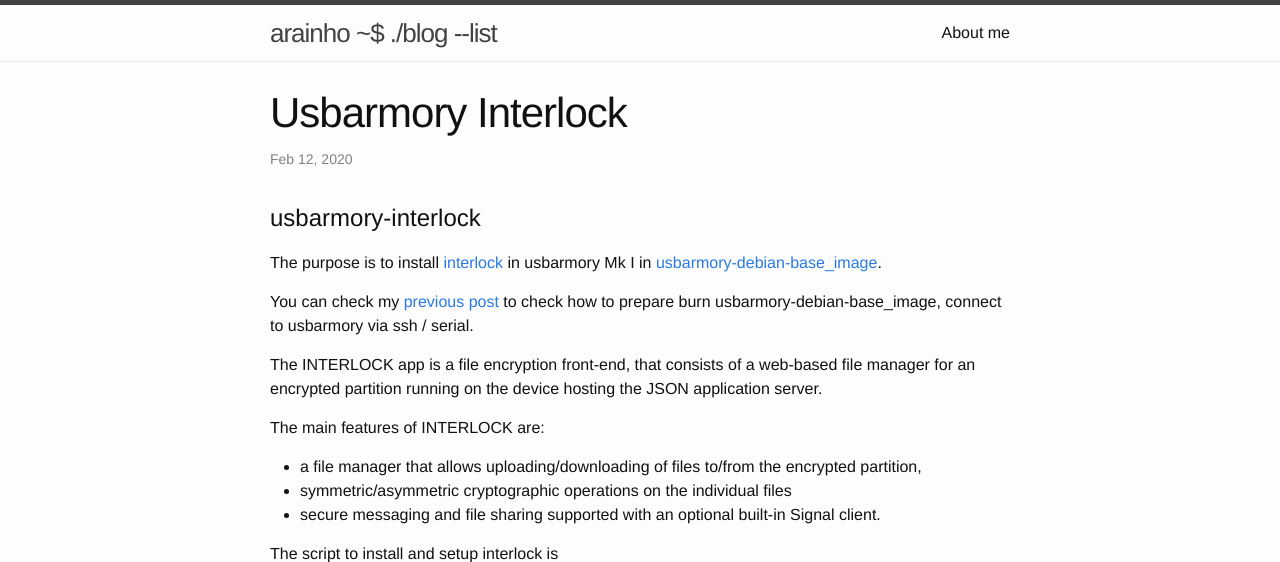
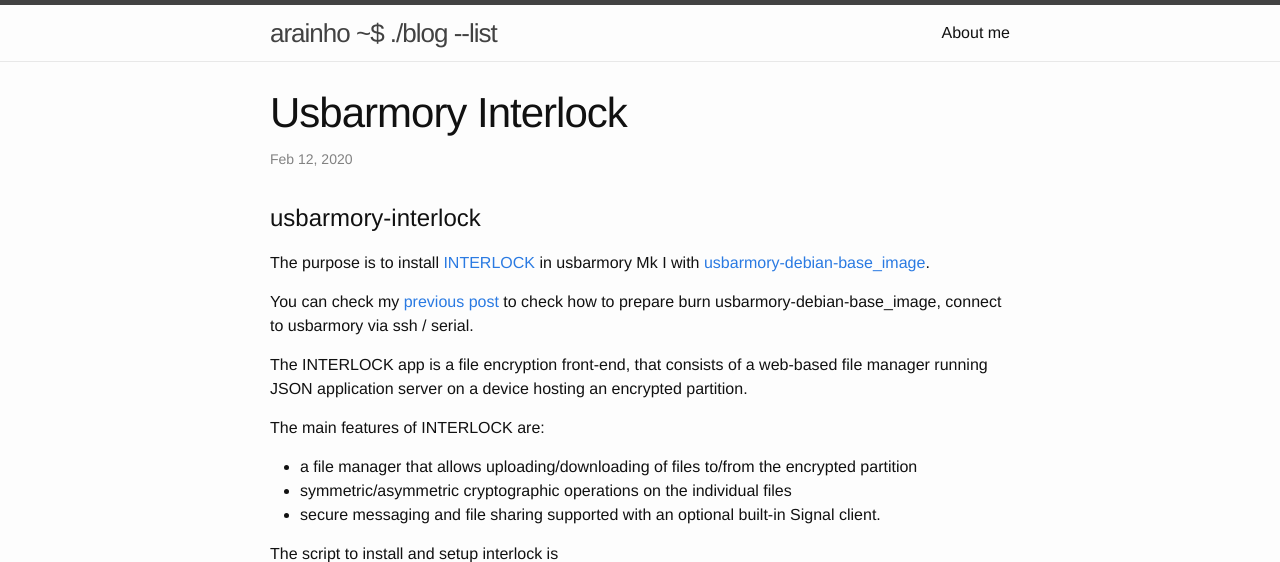
Before and after one commit to arainho/arainho.github.io, a Jekyll site: the page built from _posts/2020-02-12-usbarmory-interlock.md, in a window 1280 px wide, cut to the strip 0-562 px from the top of the page. Built offline with Jekyll 4.4.1, drawn with Linux system fonts in a browser that asks for light colours; our own code applies the rules of GitHub Pages for plain Markdown files.

Commit message:
fix small typos

```diff
--- a/_posts/2020-02-12-usbarmory-interlock.md
+++ b/_posts/2020-02-12-usbarmory-interlock.md
@@ -1,16 +1,15 @@
 # usbarmory-interlock
 
-The purpose is to install [interlock](https://github.com/f-secure-foundry/interlock) in usbarmory Mk I in [usbarmory-debian-base_image](https://github.com/f-secure-foundry/usbarmory-debian-base_image).
+The purpose is to install [INTERLOCK](https://github.com/f-secure-foundry/interlock) in usbarmory Mk I with [usbarmory-debian-base_image](https://github.com/f-secure-foundry/usbarmory-debian-base_image).
 
 You can check my [previous post](https://github.com/arainho/arainho.github.io/blob/master/_posts/2019-04-19-usbarmory-setup.md) to check how to prepare burn usbarmory-debian-base_image, connect to usbarmory via ssh / serial.
 
-The INTERLOCK app is a file encryption front-end, that consists of a web-based file manager for an encrypted partition running on the device hosting the JSON application server.
+The INTERLOCK app is a file encryption front-end, that consists of a web-based file manager running JSON application server on a device hosting an encrypted partition.
 
 The main features of INTERLOCK are:
-- a file manager that allows uploading/downloading of files to/from the encrypted partition,
+- a file manager that allows uploading/downloading of files to/from the encrypted partition
 - symmetric/asymmetric cryptographic operations on the individual files
 - secure messaging and file sharing supported with an optional built-in Signal client.
-
 
 The script to install and setup interlock is <script src="https://gist.github.com/arainho/5d9e31a8d5d8e432838e405ddb43ae8b.js"></script>
 
```
